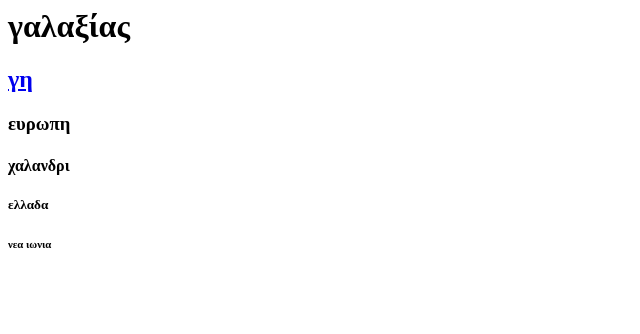
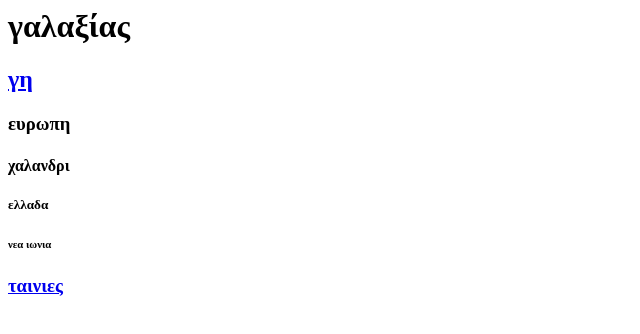
Before and after one commit to Haidi-Dora/haidi-dora.github.io, a plain HTML site: page index.html in a window 1280 px wide. Shown: the full height of the page, 0-640 px from the left. Drawn offline with Linux system fonts and the light colour scheme.

Commit message:
Update index.html

```diff
--- a/index.html
+++ b/index.html
@@ -10,5 +10,7 @@
  <h4>χαλανδρι</h4>
  <h5>ελλαδα</h5>
  <h6>νεα ιωνια</h6>
+ <a href="movies.html"><h3>ταινιες</h3></a>
+
 </body>
 </html>
```
